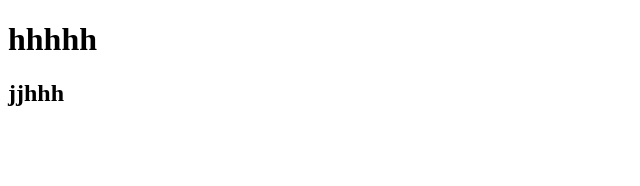
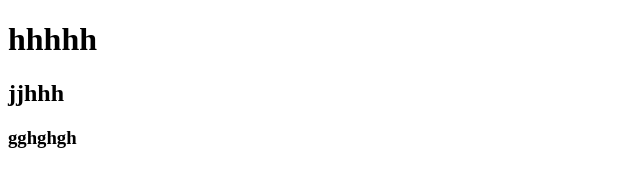
Before and after one commit to mubarkkhan/my-web, a plain HTML site: page index.html in a window 1280 px wide. Shown: the whole page, without its empty margins (0-640 px from the left). Drawn offline with Linux system fonts and the light colour scheme.

Commit message:
first commit

```diff
--- a/index.html
+++ b/index.html
@@ -8,5 +8,6 @@
 <body>
     <h1>hhhhh</h1>
     <h2>jjhhh</h2>
+    <h3>gghghgh</h3>
 </body>
 </html>
```
